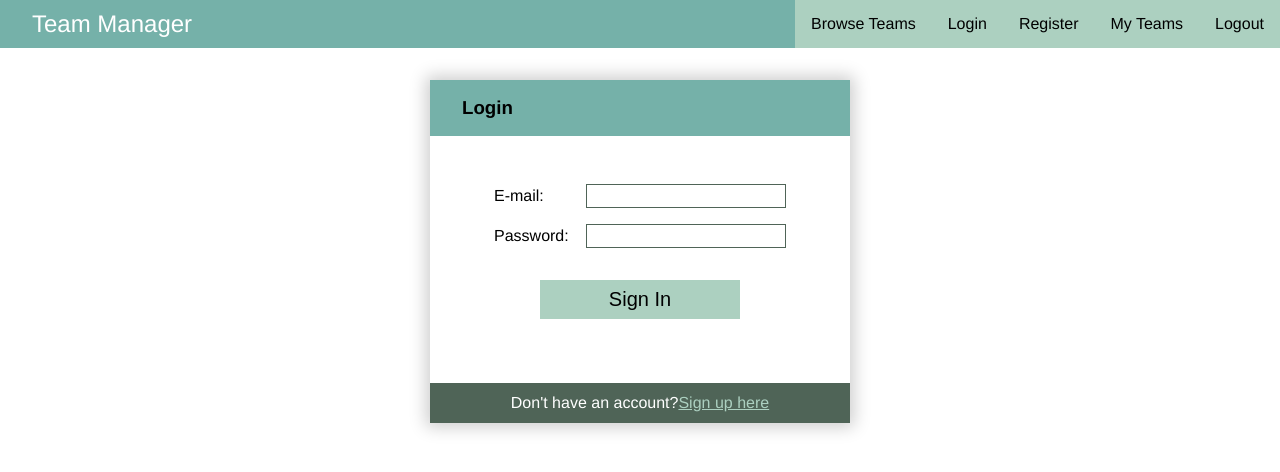
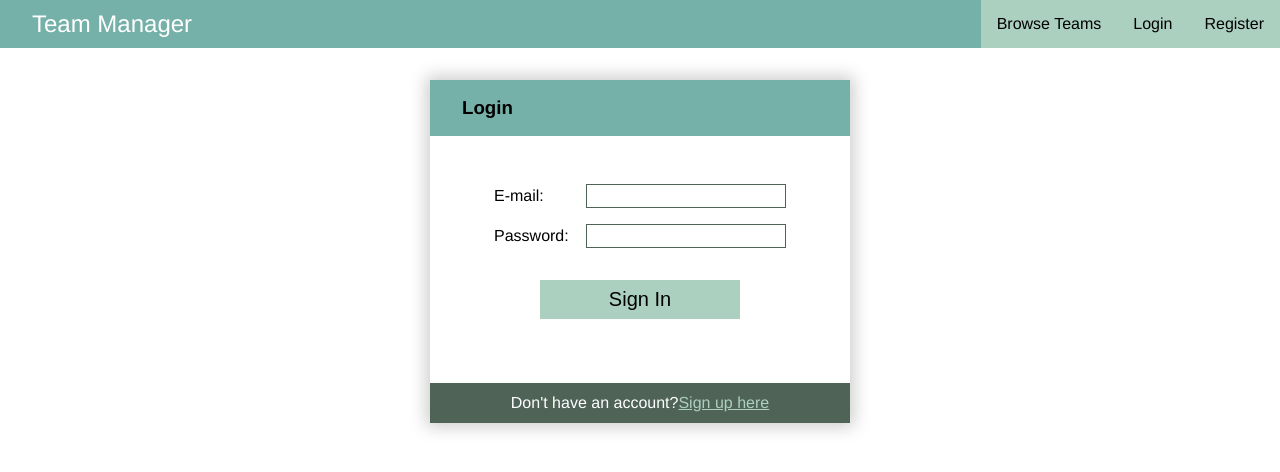
Before and after one commit to todormladenov/Team-Manager, a React (Vite) app in the folder client/: page /auth/login in a window 1280 px wide. Shown: the top 472 px of the page. Built offline with nearby package versions, Linux system fonts and the light colour scheme; the HTML template or start-up script is replaced by a standard one.

Commit message:
Add logout functionality

```diff
--- a/client/src/components/context/AuthContext.tsx
+++ b/client/src/components/context/AuthContext.tsx
@@ -8,11 +8,12 @@ export const AuthContext = createContext<UserContext>({
     _id: '',
     accessToken: '',
     isAuth: false,
-    changeAuthState: () => null
+    changeAuthState: () => null,
+    logout: () => null
 });
 
 export function AuthContextProvider({ children }: { children: ReactNode }) {
-    const { authState, changeAuthState, isAuthenticating } = useAuth();
+    const { authState, changeAuthState, isAuthenticating, logout } = useAuth();
 
     const contextData: UserContext = {
         email: authState?.email || '',
@@ -20,7 +21,8 @@ export function AuthContextProvider({ children }: { children: ReactNode }) {
         _id: authState?._id || '',
         accessToken: authState?.accessToken || '',
         isAuth: !!authState?._id,
-        changeAuthState: changeAuthState
+        changeAuthState: changeAuthState,
+        logout: logout
     }
 
     return (
--- a/client/src/components/header/Header.tsx
+++ b/client/src/components/header/Header.tsx
@@ -1,15 +1,26 @@
+import { useContext } from "react";
 import { Link } from "react-router-dom";
+import { AuthContext } from "../context/AuthContext";
 
 export default function Header() {
+    const { isAuth, logout } = useContext(AuthContext);
+
     return (
         <header className="layout">
             <Link to="/" className="site-logo">Team Manager</Link>
             <nav>
                 <Link to="/teams" className="action">Browse Teams</Link>
-                <Link to="/auth/login" className="action">Login</Link>
-                <Link to="/auth/register" className="action">Register</Link>
-                <Link to="/teams/my-teams" className="action">My Teams</Link>
-                <Link to="" className="action">Logout</Link>
+                {isAuth ?
+                    <>
+                        <Link to="/teams/my-teams" className="action">My Teams</Link>
+                        <Link to="" className="action" onClick={logout}>Logout</Link>
+                    </>
+                    :
+                    <>
+                        <Link to="/auth/login" className="action">Login</Link>
+                        <Link to="/auth/register" className="action">Register</Link>
+                    </>
+                }
             </nav>
         </header>
     );
--- a/client/src/hooks/useAuth.ts
+++ b/client/src/hooks/useAuth.ts
@@ -1,7 +1,7 @@
 import { useEffect, useState } from "react"
 import { User } from "../types/user"
 import { clearAccessToken, getAccessToken, setAccessToken } from "../utils/sesionTokenUtil";
-import { getUser } from "../services/authAPI";
+import { getUser, logoutUser } from "../services/authAPI";
 import { useNavigate } from "react-router-dom";
 
 export const useAuth = () => {
@@ -17,6 +17,17 @@ export const useAuth = () => {
         }
 
         setAuthState(state);
+    }
+
+    const logout = async () => {
+        try {
+            await logoutUser();
+        } catch (error) {
+            console.error(error);
+        } finally {
+            changeAuthState(undefined);
+            navigator('/');
+        }
     }
 
     useEffect(() => {
@@ -44,5 +55,6 @@ export const useAuth = () => {
         authState,
         changeAuthState,
         isAuthenticating,
+        logout
     }
 }
--- a/client/src/services/authAPI.ts
+++ b/client/src/services/authAPI.ts
@@ -10,3 +10,5 @@ export const register = (email: string, username: string, password: string): Pro
     post<User>(`${BASE_URL}/register`, { email, username, password });
 
 export const getUser = () => get<User>(`${BASE_URL}/me`);
+
+export const logoutUser = () => get(`${BASE_URL}/logout`);
--- a/client/src/types/user.ts
+++ b/client/src/types/user.ts
@@ -8,4 +8,5 @@ export interface User {
 export interface UserContext extends User {
     isAuth: boolean,
     changeAuthState: (state: User | undefined) => void,
+    logout: () => void
 }
```
